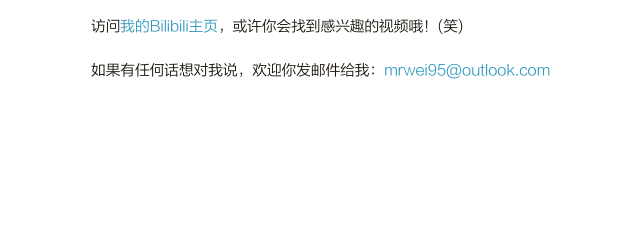
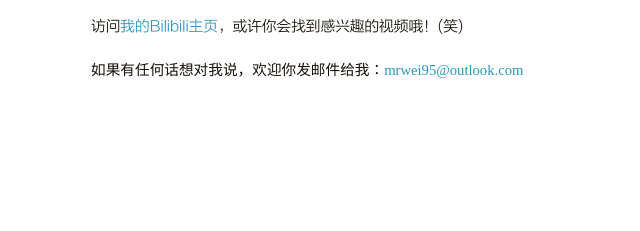
Before and after one commit to MrWei95/mrwei95.github.io, a plain HTML site: page about/index.html in a window 1280 px wide. Shown: the part 311-542 px from the top of the page, 159-799 px from the left. Drawn offline with Linux system fonts and the light colour scheme.

Commit message:
Site updated: 2024-08-16 15:09:50

```diff
--- a/about/index.html
+++ b/about/index.html
@@ -133,7 +133,7 @@
             <h1 id="关于MrWei95的博客"><a href="#关于MrWei95的博客" class="headerlink" title="关于MrWei95的博客"></a>关于MrWei95的博客</h1><p>我目前是一个就读本科的菜鸟大学生，爱好嵌入式、Android玩机，喜欢分享有趣的东西。</p>
 <p>我会将我探索的过程分享到这个博客中，当然，你也可以去看看我的GitHub仓库，我会将我感兴趣的嵌入式小项目放在那里！</p>
 <p>访问<a target="_blank" rel="noopener" href="https://space.bilibili.com/2004315025">我的Bilibili主页</a>，或许你会找到感兴趣的视频哦！(笑)</p>
-<p>如果有任何话想对我说，欢迎你发邮件给我：<a href="mailto:&#x6d;&#114;&#119;&#x65;&#105;&#57;&#x35;&#x40;&#x6f;&#x75;&#x74;&#108;&#x6f;&#x6f;&#107;&#x2e;&#x63;&#111;&#109;">&#x6d;&#114;&#119;&#x65;&#105;&#57;&#x35;&#x40;&#x6f;&#x75;&#x74;&#108;&#x6f;&#x6f;&#107;&#x2e;&#x63;&#111;&#109;</a></p>
+<p><font face="微软雅黑" >如果有任何话想对我说，欢迎你发邮件给我：<a href="mailto:&#109;&#x72;&#119;&#101;&#105;&#57;&#x35;&#64;&#x6f;&#x75;&#x74;&#108;&#x6f;&#x6f;&#x6b;&#46;&#99;&#111;&#109;">&#109;&#x72;&#119;&#101;&#105;&#57;&#x35;&#64;&#x6f;&#x75;&#x74;&#108;&#x6f;&#x6f;&#x6b;&#46;&#99;&#111;&#109;</a></font></p>
 
         </section>
     </article>
```
